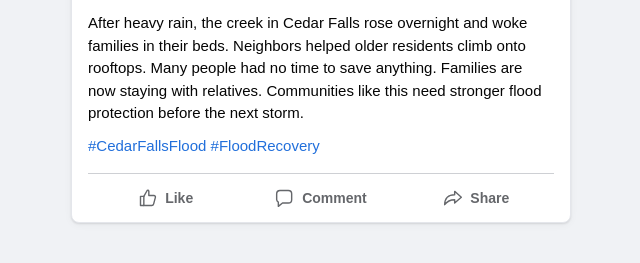
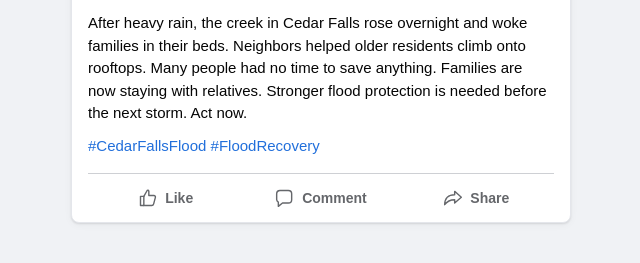
Before and after one commit to sheikhrimonru-alt/thesis-stimuli, a plain HTML site: page P2_people_nolabel.html in a window 1280 px wide. Shown: the part 101-364 px from the top of the page, without its empty margins (319-959 px from the left). Drawn offline with Linux system fonts and the light colour scheme.

Commit message:
Revise flood message for urgency and clarity

```diff
--- a/P2_people_nolabel.html
+++ b/P2_people_nolabel.html
@@ -266,7 +266,7 @@
     </div>
 
     <div class="message">
-      <p>After heavy rain, the creek in Cedar Falls rose overnight and woke families in their beds. Neighbors helped older residents climb onto rooftops. Many people had no time to save anything. Families are now staying with relatives. Communities like this need stronger flood protection before the next storm.</p>
+      <p>After heavy rain, the creek in Cedar Falls rose overnight and woke families in their beds. Neighbors helped older residents climb onto rooftops. Many people had no time to save anything. Families are now staying with relatives. Stronger flood protection is needed before the next storm. Act now.</p>
 
       <p class="hashtags">#CedarFallsFlood #FloodRecovery</p>
     </div>
```
